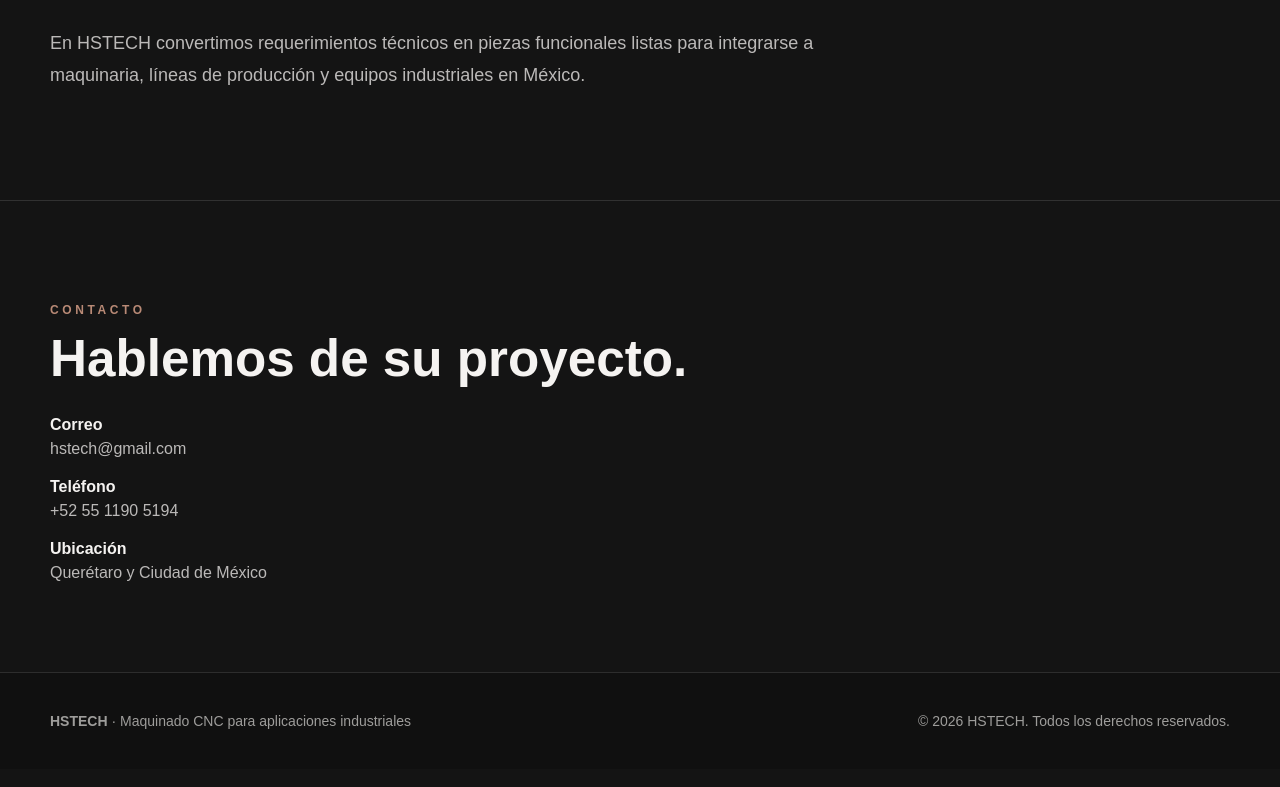
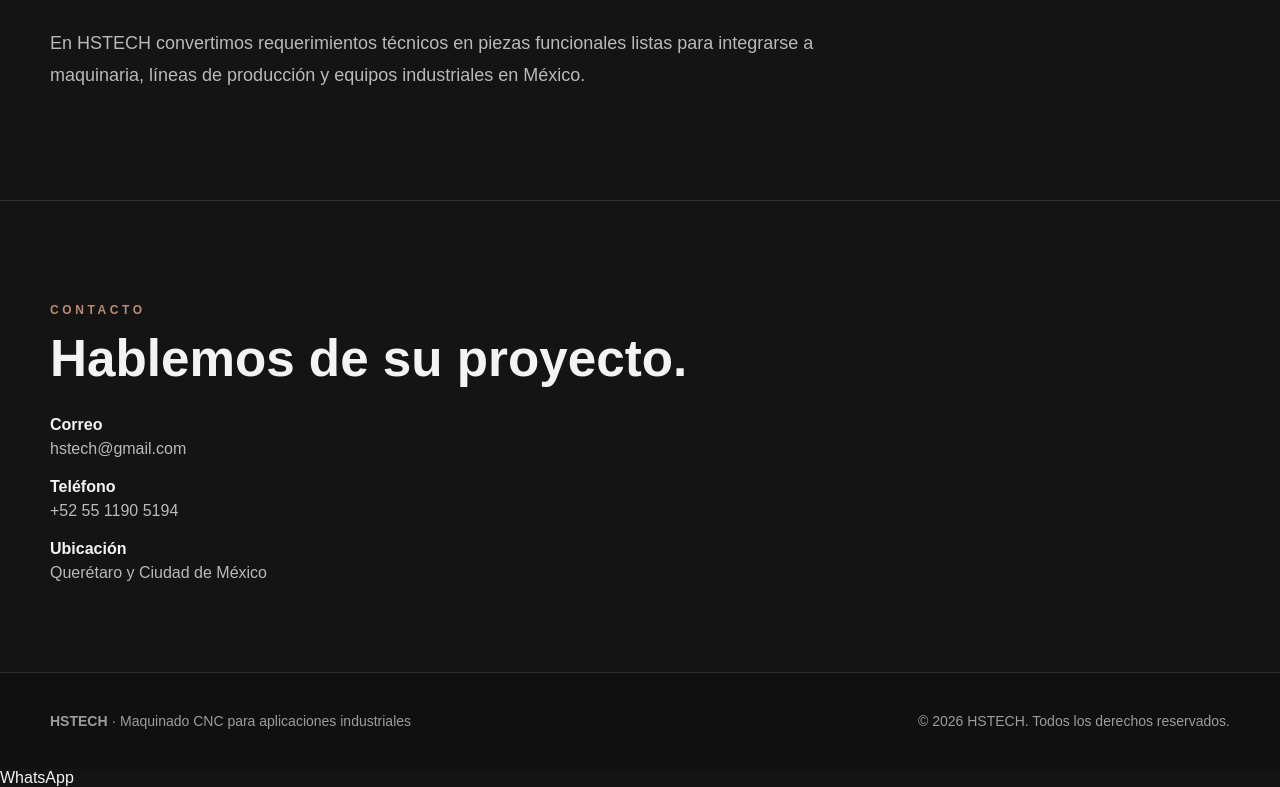
Before and after one commit to JessyHam22/hstech-website, a Next.js app: page / in a window 1280 px wide. Shown: the part 2972-3759 px from the top of the page. Built offline with nearby package versions, Linux system fonts and the light colour scheme.

Commit message:
Update page.tsx

```diff
--- a/app/page.tsx
+++ b/app/page.tsx
@@ -299,6 +299,15 @@ export default function HomePage() {
 
       </footer>
 
-    </main>
+
+<a
+  href="https://wa.me/525511905194?text=Hola%20HSTECH,%20me%20gustaría%20cotizar%20una%20pieza%20maquinada"
+  className="whatsapp-button"
+  target="_blank"
+>
+  WhatsApp
+</a>
+
+</main>
   )
 }
```
